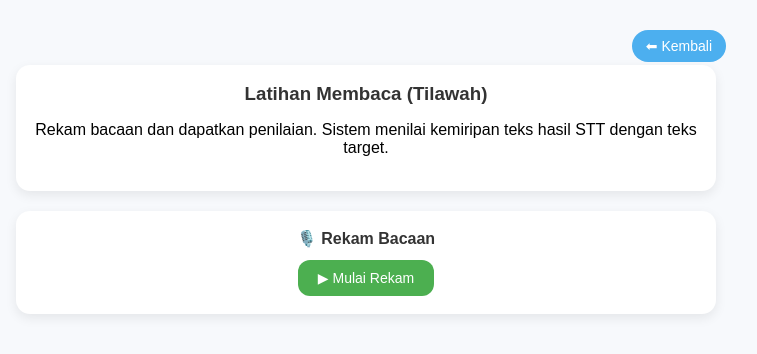
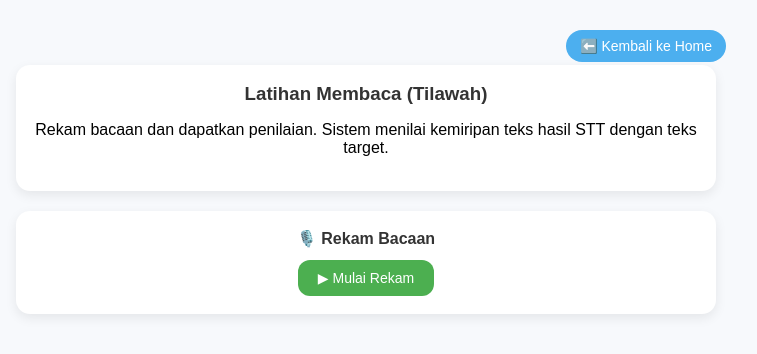
Before and after one commit to sptryogi/alquran-pwa, a React (Vite) app in the folder frontend/: page /read in a window 1280 px wide. Shown: the top 354 px of the page, without its empty margins (274-1031 px from the left). Built offline with nearby package versions, Linux system fonts and the light colour scheme.

Commit message:
Update ReadPractice.jsx

```diff
--- a/frontend/src/pages/ReadPractice.jsx
+++ b/frontend/src/pages/ReadPractice.jsx
@@ -21,7 +21,7 @@ export default function ReadPractice() {
     <div className="readpractice-container">
       {/* Tombol kembali */}
       <button className="back-btn" onClick={() => nav("/")}>
-        ⬅ Kembali
+        ⬅️ Kembali ke Home
       </button>
 
       <div className="readpractice-card">
```
